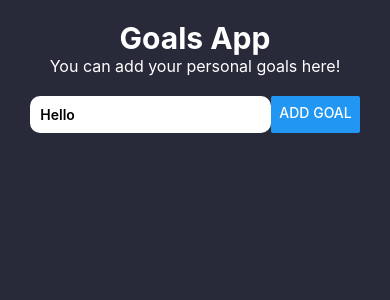
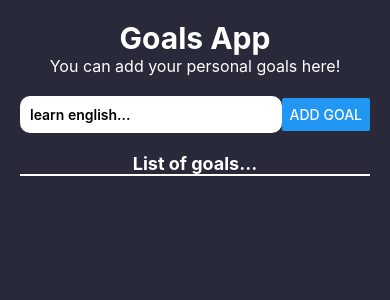
Before and after one commit to Jorge-Ortiz-Mata/app-01-goals, a React Native app: screen / in a window 390 px wide. Shown: the top 300 px of the page. Built offline with nearby package versions, Linux system fonts and the light colour scheme.

Commit message:
Adding useState to add goals and render it in the view.

```diff
--- a/App.js
+++ b/App.js
@@ -1,7 +1,22 @@
+import { useState } from 'react';
 import { StatusBar } from 'expo-status-bar';
 import { StyleSheet, Text, View, TextInput, Button } from 'react-native';
 
 export default function App() {
+  const [enteredGoal, setEnteredGoalText] = useState('');
+  const [goalsList, addGoalToList] = useState(new Array);
+
+  function goalInputHandler(enteredText){
+    setEnteredGoalText(enteredText);
+  }
+
+  function goalButtonHandle(){
+    addGoalToList((currentGoalsList) => [
+      ...currentGoalsList,
+      enteredGoal,
+    ])
+  }
+
   return (
     <View style={styles.container}>
       <View>
@@ -9,8 +24,26 @@ export default function App() {
         <Text style={styles.text}>You can add your personal goals here!</Text>
       </View>
       <View style={styles.addGoalContainer}>
-        <TextInput style={styles.input} value='Hello' />
-        <Button title="Add goal" style={styles.button}/>
+        <TextInput
+          style={styles.input}
+          placeholder="learn english..."
+          onChangeText={goalInputHandler} />
+        <Button
+          title="Add goal"
+          style={styles.button}
+          onPress={goalButtonHandle} />
+      </View>
+      <View style={styles.listConatiner}>
+        <Text style={styles.listTitle}>List of goals...</Text>
+      </View>
+      <View>
+        {goalsList.map((goal, index) => {
+          return (
+            <View style={styles.goalContainer} key={index}>
+              <Text style={styles.goalTitle}>{goal}</Text>
+            </View>
+          )
+        })}
       </View>
       <StatusBar style="auto" />
     </View>
@@ -39,12 +72,35 @@ const styles = StyleSheet.create({
   addGoalContainer: {
     flexDirection: 'row',
     justifyContent: 'center',
-    paddingTop: 20
+    alignItems: 'center',
+    marginVertical: 20
   },
   input: {
     backgroundColor: '#ffffff',
     borderRadius: 10,
     padding: 10,
-    fontWeight: 600
+    fontWeight: 600,
+    flex: 1
+  },
+  listConatiner: {
+    borderBottomColor: '#ffffff',
+    borderBottomWidth: 2,
+  },
+  listTitle: {
+    color: '#ffffff',
+    fontWeight: 700,
+    textAlign: 'center',
+    fontSize: 18
+  },
+  goalContainer: {
+    marginVertical: 10,
+    marginHorizontal: 5,
+    borderRadius: 10,
+    padding: 10,
+    backgroundColor: '#000fff'
+  },
+  goalTitle: {
+    color: '#ffffff',
+    fontWeight: 500,
   }
 });
```
